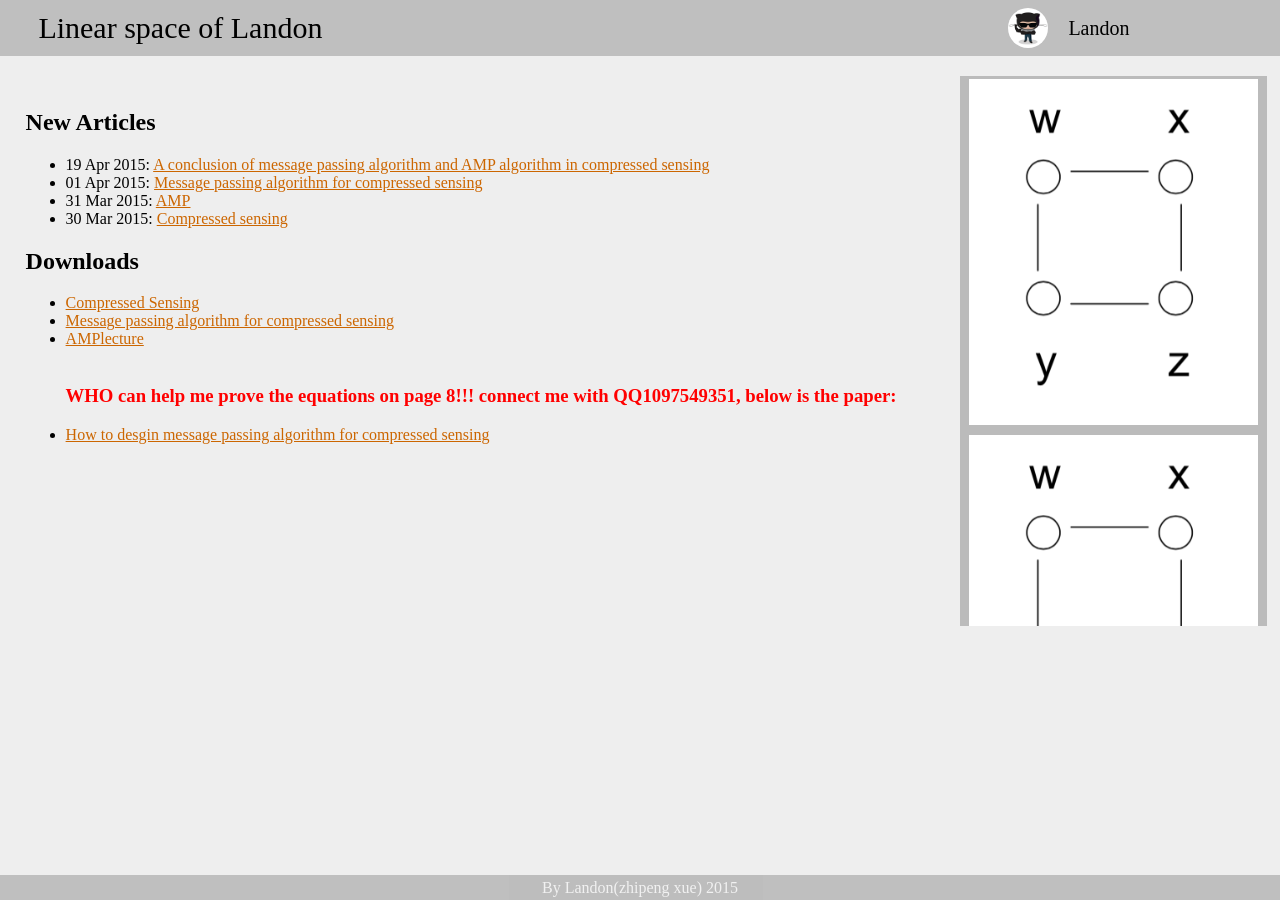
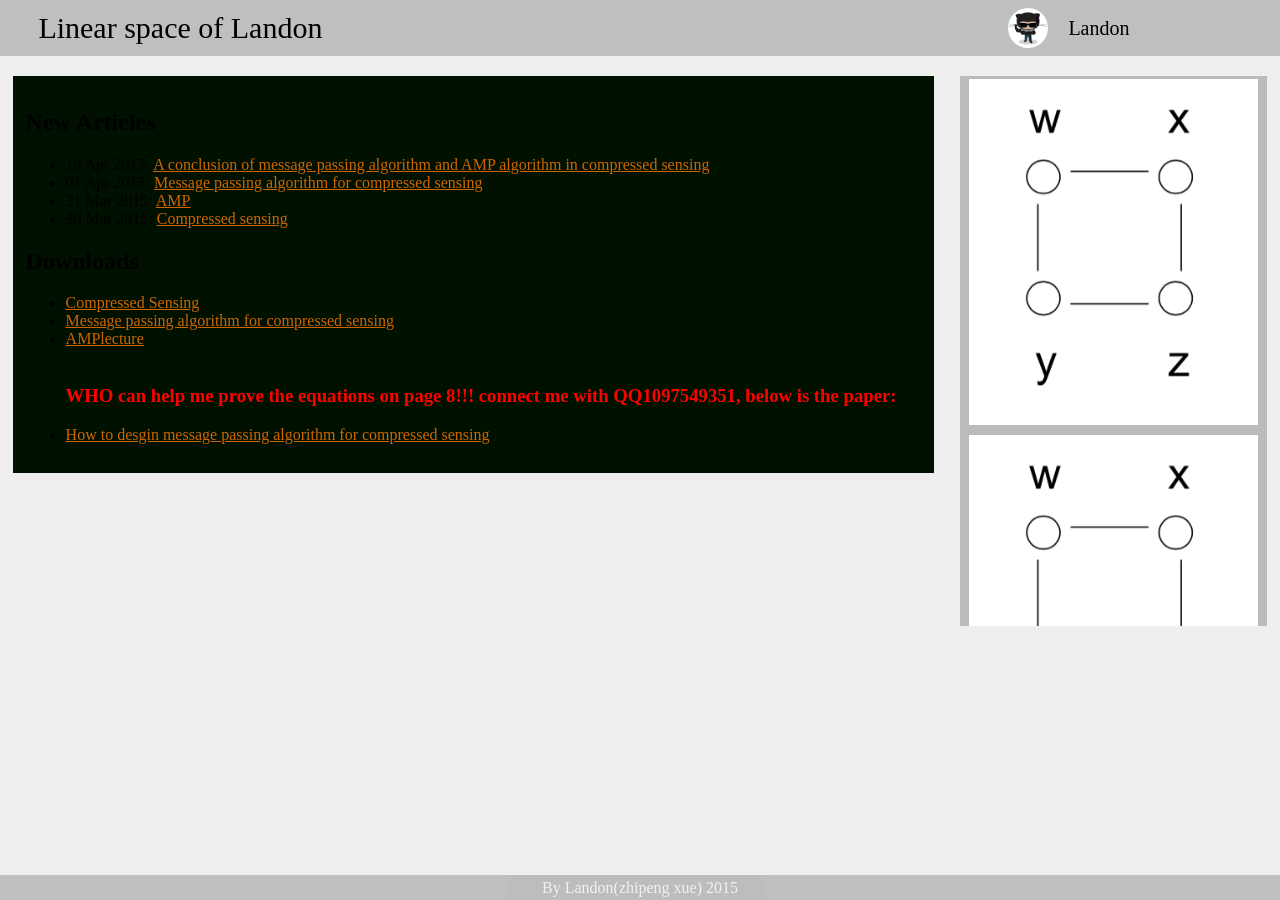
Before and after one commit to myworkstation/myworkstation.github.io, a Jekyll site: the page built from index.html, in a window 1280 px wide. Built offline with Jekyll 4.4.1, drawn with Linux system fonts in a browser that asks for light colours; nearby versions of some CDN libraries; library files that are not in the unit come from our copies.

```diff
--- a/css/index.css
+++ b/css/index.css
@@ -16,7 +16,7 @@
 
 #spacediv{width: 100%;height: 20px;margin: 0px;}
 
-#contextdiv{margin: 0px;margin-left: 1%;margin-right: 1%;color: black;width: 70%;/*background-color: rgba(0,0,0,0.6);*/padding: 1%;overflow: scroll;max-height: 550px;float: left;}
+#contextdiv{margin: 0px;margin-left: 1%;margin-right: 1%;color: black;width: 70%;/*background-color: rgba(0,0,0,0.6);*/padding: 1%;overflow: scroll;max-height: 550px;float: left;background: #001100;}
 
 #contextdiv a{color: #CC6600;}
 
```
